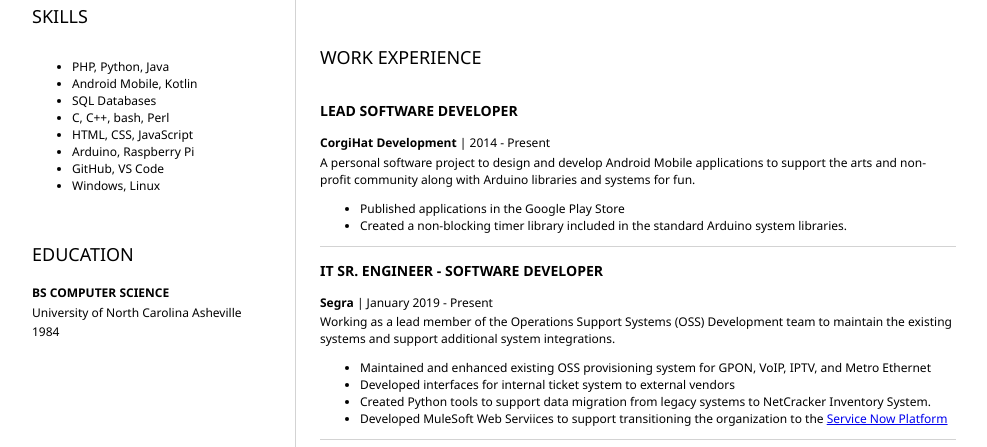
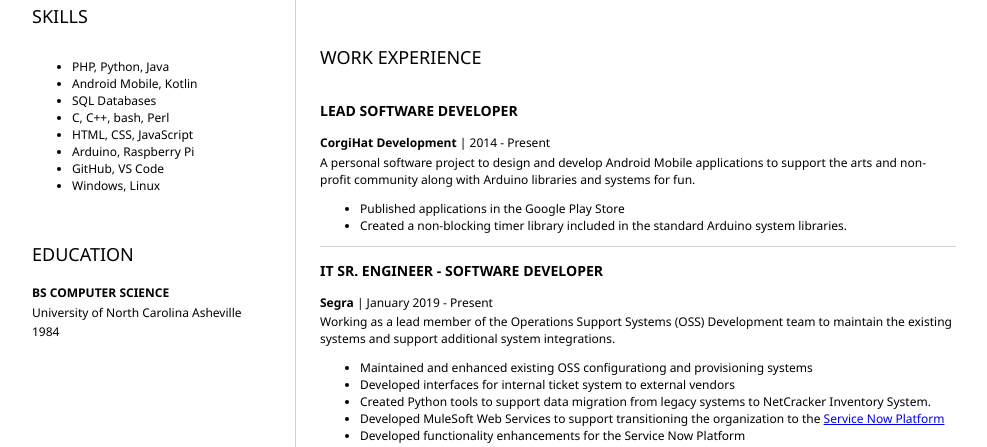
Before and after one commit to mggates39/Resume, a plain HTML site: page index.html in a window 1280 px wide. Shown: the part 353-800 px from the top of the page, without its empty margins (152-1139 px from the left). Drawn offline with Linux system fonts and the light colour scheme.

Commit message:
Updated with new Service Now experience

```diff
--- a/index.html
+++ b/index.html
@@ -89,13 +89,13 @@
 					existing systems and support additional system integrations.
 				</p>
 				<ul>
-					<li>Maintained and enhanced existing OSS provisioning system for GPON, VoIP, IPTV, and Metro
-						Ethernet</li>
+					<li>Maintained and enhanced existing OSS configurationg and provisioning systems</li>
 					<li>Developed interfaces for internal ticket system to external vendors</li>
 					<li>Created Python tools to support data migration from legacy systems to NetCracker Inventory
 						System.</li>
-					<li>Developed MuleSoft Web Serviices to support transitioning the organization to the
+					<li>Developed MuleSoft Web Services to support transitioning the organization to the
 						<a href="https://www.servicenow.com/">Service Now Platform</a></li>
+					<li>Developed functionality enhancements for the Service Now Platform</li>
 				</ul>
 				<hr />
 				<h3><b>SENIOR SOFTWARE ENGINEER</b></h3>
```
